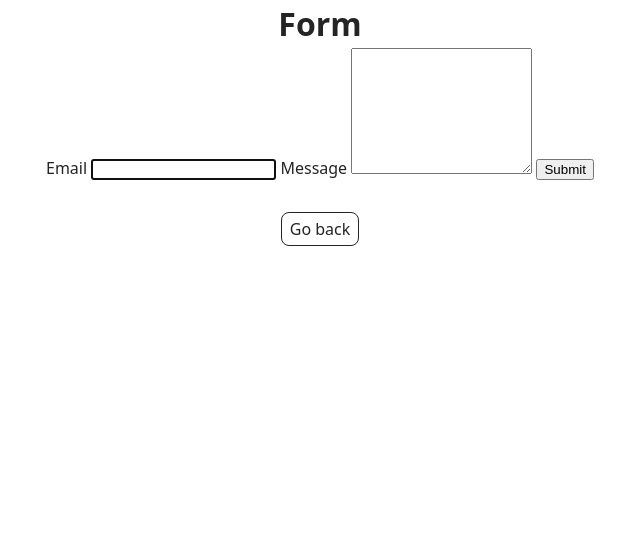
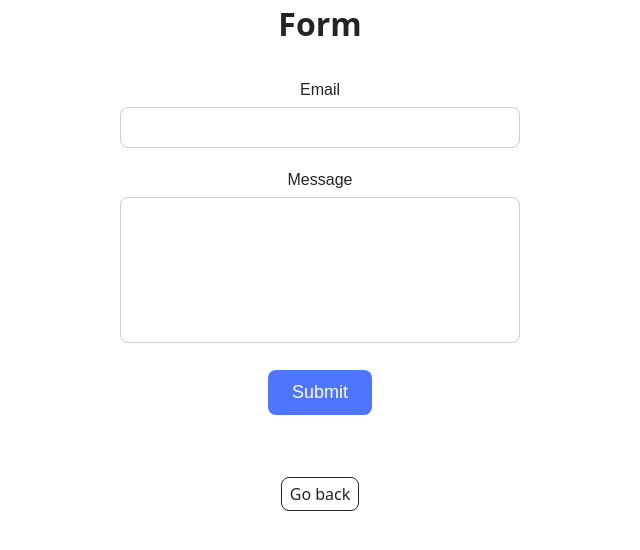
Before and after one commit to IvanYuschuk/goit-js-hw-09, a website built with Vite: page src/2-form.html in a window 1280 px wide. Shown: the whole page, without its empty margins (320-960 px from the left). Built offline with nearby package versions, Linux system fonts and the light colour scheme.

Commit message:
styles added

```diff
--- a/src/css/styles.css
+++ b/src/css/styles.css
@@ -65,3 +65,43 @@ img {
   height: 200px;
   transition: all 0.3s ease-in-out;
 }
+.feedback-form {
+  padding: 30px;
+  border-radius: 12px;
+  max-width: 400px;
+  margin: 0 auto;
+  font-family: sans-serif;
+}
+
+.feedback-form label {
+  display: block;
+  margin-bottom: 20px;
+}
+
+.feedback-form input,
+.feedback-form textarea {
+  width: 100%;
+  padding: 12px 16px;
+  box-sizing: border-box;
+  border: 1px solid #ccc;
+  border-radius: 8px;
+  margin-top: 5px;
+  outline: none;
+  transition: border-color 0.2s ease-in-out;
+}
+
+.feedback-form textarea {
+  resize: none;
+}
+
+.feedback-form button[type="submit"] {
+  background-color: #4E75FF;
+  color: white;
+  padding: 12px 24px;
+  border: none;
+  border-radius: 8px;
+  font-size: 18px;
+  text-align: center;
+  cursor: pointer;
+  transition: background-color 0.2s ease-in-out, transform 0.1s ease-in-out;
+}
```
